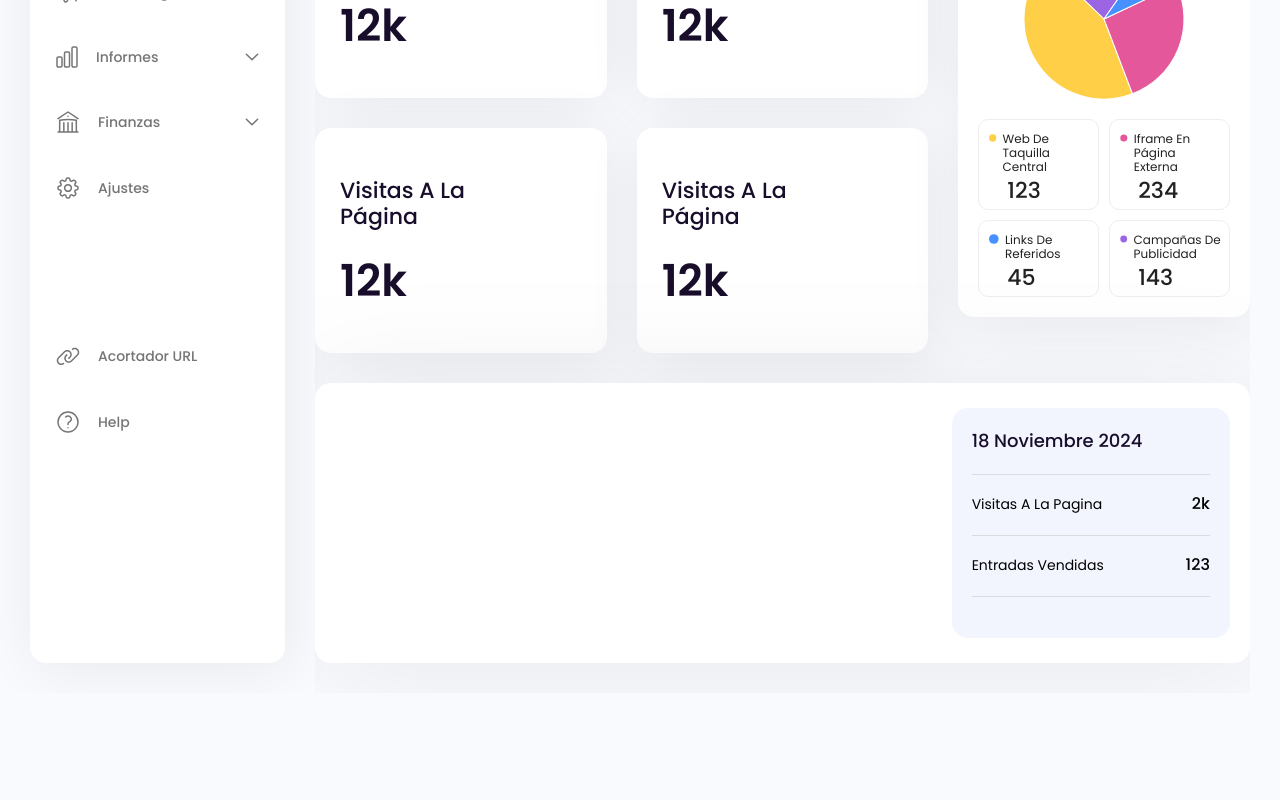
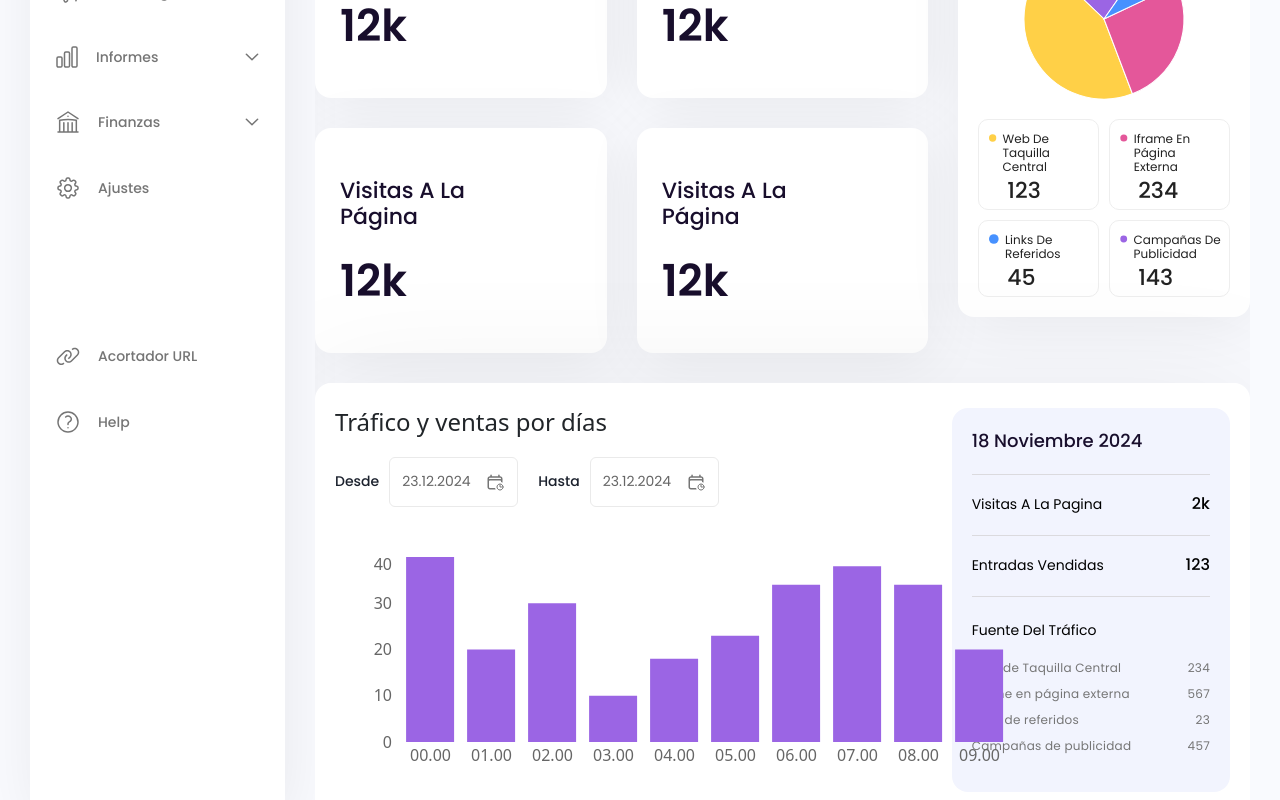
Before and after one commit to mahfuz091/Taquilla, a React (Vite) app: page /informes/trafico/dashboard in a window 1280 px wide. Shown: the part 302-1102 px from the top of the page. Before the commit the page ends 995 px from the top, so only its background shows below. Built offline with nearby package versions, Linux system fonts and the light colour scheme.

Commit message:
added acceso dashboard

```diff
--- a/src/Pages/DashBoard/Informes/Acceso/AccesoDashboard.jsx
+++ b/src/Pages/DashBoard/Informes/Acceso/AccesoDashboard.jsx
@@ -1,4 +1,4 @@
-import React from "react";
+import React, { useMemo } from "react";
 import { Col, Row } from "react-bootstrap";
 import { CircularProgressbar } from "react-circular-progressbar";
 import "react-circular-progressbar/dist/styles.css";
@@ -98,9 +98,29 @@ const data = [
     uv: 20,
   },
 ];
+const horizontalData = [
+  { name: "18 años", value: 56 },
+  { name: "17 años", value: 20 },
+  { name: "16 años", value: 16 },
+  { name: "15 años", value: 10 },
+  { name: "14 años", value: 7 },
+];
+const CustomizedLabel = ({ x, y, fill, value }) => (
+  <text
+    x={x}
+    y={y}
+    fontSize='16'
+    fontFamily='sans-serif'
+    fill={fill}
+    textAnchor='start'
+  >
+    {value}%
+  </text>
+);
 
 const AccesoDashboard = () => {
   const percentage = 40;
+
   return (
     <div className='main-container detallesboleto'>
       <p>
@@ -228,6 +248,12 @@ const AccesoDashboard = () => {
               </div>
               <div className='edad'>
                 <h6>Edad</h6>
+                <div className=''>
+                  <img
+                    src='../../../../src/assets/images/horizontalBar.png'
+                    alt=''
+                  />
+                </div>
               </div>
             </div>
           </Col>
--- a/src/Pages/DashBoard/Informes/Trafico/TraficoDashBoard.jsx
+++ b/src/Pages/DashBoard/Informes/Trafico/TraficoDashBoard.jsx
@@ -13,11 +13,55 @@ import {
   PieChart,
   Pie,
 } from "recharts";
+import DatePicker from "react-datepicker";
+import "react-datepicker/dist/react-datepicker.css";
 const piData = [
   { name: "Group A", value: 123 },
   { name: "Group B", value: 234 },
   { name: "Group C", value: 143 },
   { name: "Group D", value: 45 },
+];
+const data = [
+  {
+    name: "00.00",
+    uv: 40,
+  },
+  {
+    name: "01.00",
+    uv: 20,
+  },
+  {
+    name: "02.00",
+    uv: 30,
+  },
+  {
+    name: "03.00",
+    uv: 10,
+  },
+  {
+    name: "04.00",
+    uv: 18,
+  },
+  {
+    name: "05.00",
+    uv: 23,
+  },
+  {
+    name: "06.00",
+    uv: 34,
+  },
+  {
+    name: "07.00",
+    uv: 38,
+  },
+  {
+    name: "08.00",
+    uv: 34,
+  },
+  {
+    name: "09.00",
+    uv: 20,
+  },
 ];
 
 const COLORS = ["#9B65E4", "#FFD047", "#E4579A", "#4691FF"];
@@ -203,7 +247,44 @@ const TraficoDashBoard = () => {
         </Row>
         <div className='trafico-y-ventas-container'>
           <Row>
-            <Col xl={8}></Col>
+            <Col xl={8}>
+              <div>
+                <h4>Tráfico y ventas por días</h4>
+                <form action=''>
+                  <div className='form-group'>
+                    <label htmlFor=''>Desde</label>
+                    <DatePicker
+                      className='date-picker'
+                      //   selected={selectedDateTime}
+                      //   onChange={handleDateTimeChange}
+
+                      dateFormat='d MMM yyyy'
+                      //   timeCaption='Time'
+                      placeholderText='23.12.2024'
+                    />
+                  </div>
+                  <div className='form-group'>
+                    <label htmlFor=''>Hasta</label>
+                    <DatePicker
+                      className='date-picker'
+                      //   selected={selectedDateTime}
+                      //   onChange={handleDateTimeChange}
+
+                      dateFormat='d MMM yyyy'
+                      //   timeCaption='Time'
+                      placeholderText='23.12.2024'
+                    />
+                  </div>
+                </form>
+                <div className='chart'>
+                  <BarChart width={680} height={225} data={data}>
+                    <XAxis dataKey='name' />
+                    <YAxis></YAxis>
+                    <Bar width={35} dataKey='uv' fill='#9B65E4' />
+                  </BarChart>
+                </div>
+              </div>
+            </Col>
             <Col xl={4}>
               <div className='trafico-y-ventas-right'>
                 <h4>18 Noviembre 2024</h4>
@@ -217,6 +298,25 @@ const TraficoDashBoard = () => {
                   <h5>Entradas vendidas</h5>
                   <p>123</p>
                 </div>
+                <div className='fuente'>
+                  <h5>Fuente del tráfico</h5>
+                  <p>
+                    <span>Web de Taquilla Central</span>
+                    <span>234</span>
+                  </p>
+                  <p>
+                    <span>Iframe en página externa</span>
+                    <span>567</span>
+                  </p>
+                  <p>
+                    <span>Links de referidos</span>
+                    <span>23</span>
+                  </p>
+                  <p>
+                    <span>Campañas de publicidad</span>
+                    <span>457</span>
+                  </p>
+                </div>
               </div>
             </Col>
           </Row>
--- a/src/index.css
+++ b/src/index.css
@@ -3487,6 +3487,9 @@ td {
 .acceso-dashboard-container .sexo-edad .edad {
   padding-left: 32px;
 }
+.acceso-dashboard-container .sexo-edad .edad h6 {
+  margin-bottom: 30px;
+}
 .pichart-des {
   display: flex;
   justify-content: space-between;
@@ -3712,6 +3715,11 @@ td {
   border-radius: 10px;
   background: #fff;
 }
+@media (min-width: 1440px) {
+  .trafico-dashboard-container .fuente-card .pi-card p:first-child {
+    width: 120px;
+  }
+}
 .trafico-dashboard-container .fuente-card p:first-child {
   display: flex;
   gap: 6px;
@@ -3793,6 +3801,58 @@ td {
   text-transform: capitalize;
 }
 
+.trafico-y-ventas-right .fuente h5 {
+  color: #000;
+  font-family: Poppins;
+  font-size: 14px;
+  font-style: normal;
+  font-weight: 400;
+  line-height: 26px; /* 185.714% */
+  text-transform: capitalize;
+  margin-top: 20px;
+  margin-bottom: 20px;
+}
+.trafico-y-ventas-right .fuente p {
+  display: flex;
+  justify-content: space-between;
+  margin-bottom: 16px;
+}
+.trafico-y-ventas-right .fuente p:last-child {
+  margin-bottom: 0;
+}
+.trafico-y-ventas-right .fuente p span {
+  color: #757575;
+  font-family: Poppins;
+  font-size: 12px;
+  font-style: normal;
+  font-weight: 400;
+  line-height: 10px; /* 83.333% */
+  letter-spacing: 0.24px;
+}
+.trafico-y-ventas-container form {
+  display: flex;
+  gap: 20px;
+  margin-top: 20px;
+  margin-bottom: 45px;
+}
+.trafico-y-ventas-container .form-group {
+  display: flex;
+  align-items: center;
+  gap: 10px;
+}
+
+.trafico-y-ventas-container .form-group label {
+  color: #1b212d;
+  font-family: Poppins;
+  font-size: 14px;
+  font-style: normal;
+  font-weight: 500;
+  line-height: normal;
+}
+
+.trafico-y-ventas-container .date-picker {
+  width: 129px;
+}
 /* Responsive Css */
 
 @media (max-width: 440px) {
@@ -4055,7 +4115,7 @@ td {
 .recharts-layer.recharts-bar-rectangle path {
   width: 20px !important;
 }
-.sexo-edad .recharts-surface,
+.sexo-edad .sexo .recharts-surface,
 .fuente-card .recharts-surface {
   rotate: -55deg;
 }
```
Also changed, not shown: src/Pages/DashBoard/HorizontalBarChart/HorizontalBarChart.jsx (added, +37 -0 lines), src/assets/images/horizontalBar.png (added).
